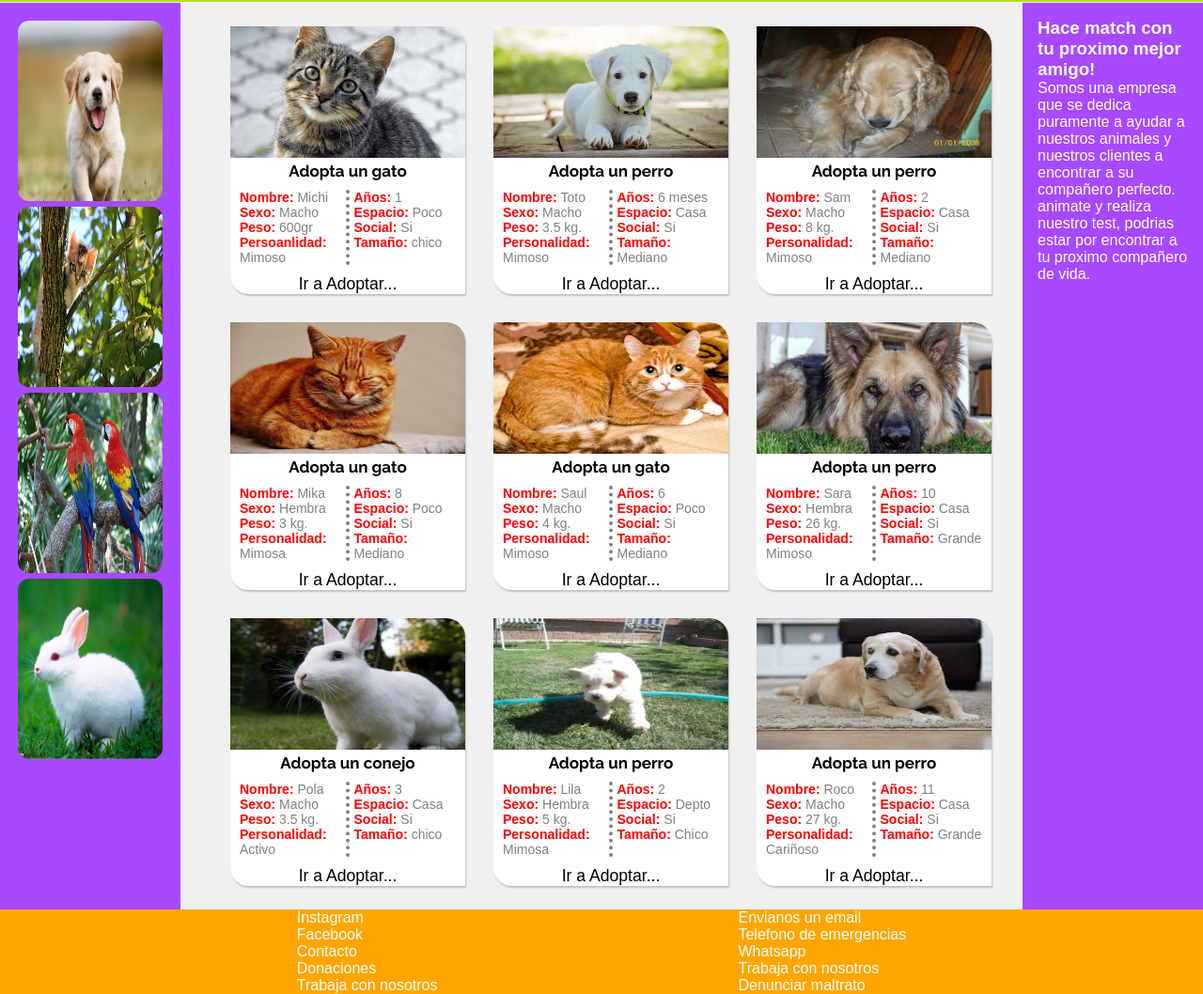
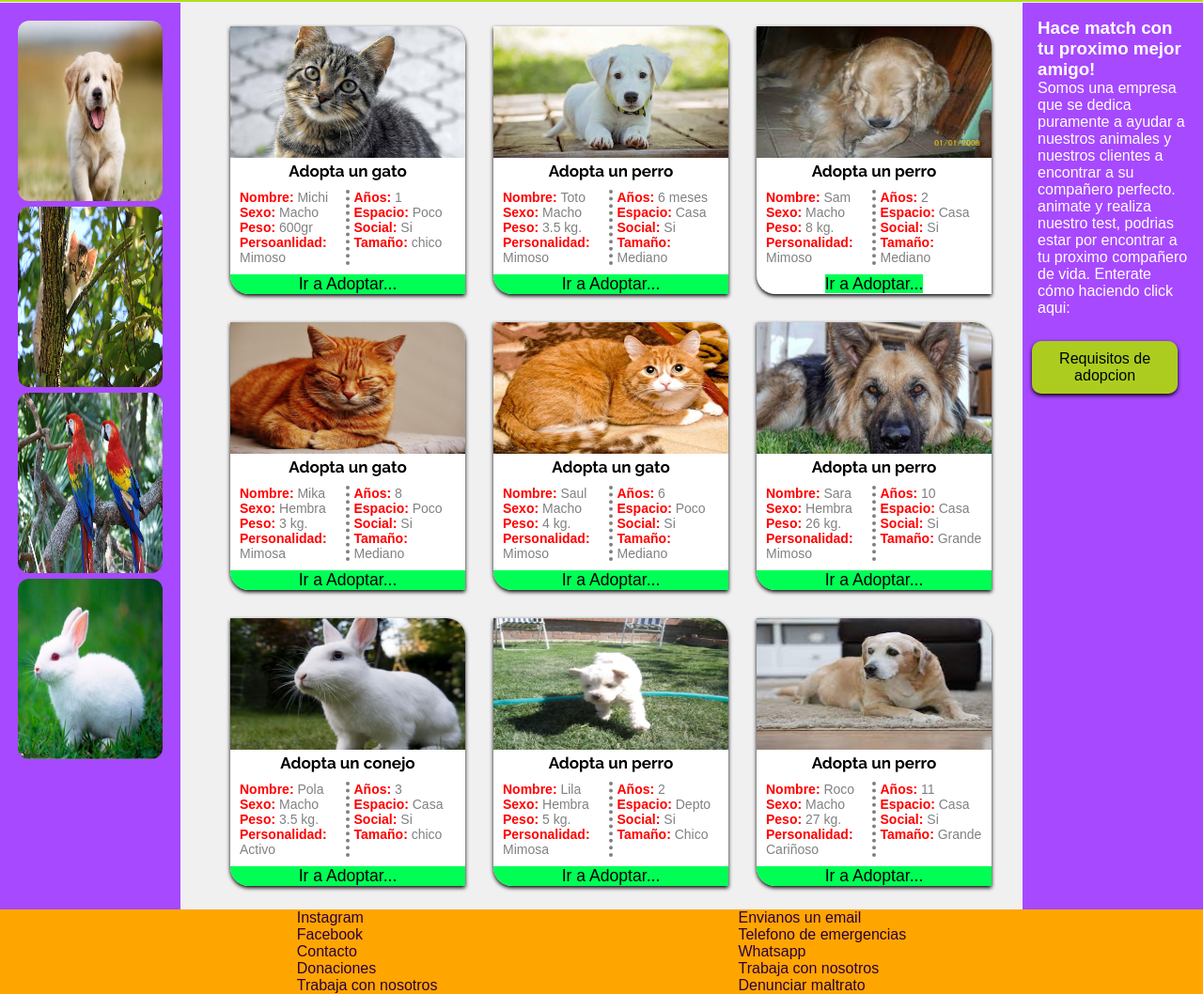
Before and after one commit to DjFernandoIslas/adopcion-de-mascotas, a plain HTML site: page index.html in a window 1280 px wide. Shown: the part 58-1116 px from the top of the page at 94% size. Drawn offline with Linux system fonts and the light colour scheme; a web font is replaced by a local one.

Commit message:
modificando requisitos

```diff
--- a/css/indexstyle.css
+++ b/css/indexstyle.css
@@ -50,11 +50,28 @@ body{
     -o-border-radius: 15px;
 }
 
+.boton-right-side{
+    display: inline-block;
+    padding: 10px 20px;
+    background-color: #addb08e7;
+    color: black;
+    text-decoration: none;
+    border-radius: 10px;
+    width: 60%;
+    margin: 10px;
+    text-align: center;
+    -webkit-border-radius: 10px;
+    -moz-border-radius: 10px;
+    -ms-border-radius: 10px;
+    -o-border-radius: 10px;
+    box-shadow: 0px 2px 4px rgba(0, 0, 2, 2);
+}
+
 footer{
     display: flex;
     flex-direction: row;
     justify-content: center;
-    background-color: #FFA500;;
+    background-color: #FFA500;
 
 }
 
@@ -72,5 +89,5 @@ footer{
 
 footer a{
     text-decoration: none;
-    color: white;
+    color: rgb(43, 0, 59);
 }
--- a/css/stylec.css
+++ b/css/stylec.css
@@ -25,7 +25,7 @@ padding: 10px;
     margin: 15px;
     background: white;
     border-radius: 0 20px;
-    box-shadow: 1px 2px 2px rgba(0, 0, 0, 0.2);
+    box-shadow: 0px 2px 4px rgba(0, 0, 0, 2);
     overflow: hidden;
 }
 
@@ -75,3 +75,12 @@ span {
     font-weight: bold;
     color: red;
 }
+
+.a-adoptar{
+    background-color: rgb(0, 255, 85);
+    width: 100vw;
+}
+
+.footer{
+    background-color: rgb(0, 255, 85);
+}
--- a/index.html
+++ b/index.html
@@ -53,7 +53,7 @@
             <li><span>Tamaño: </span>chico</li>
         </div>
         <div class="footer">
-            <a href="adopta.html">Ir a Adoptar...</a>
+            <a href="adopta.html" class="a-adoptar">Ir a Adoptar...</a>
         </div>
     </div>
 
@@ -72,7 +72,7 @@
         </div>
 
         <div class="footer">
-            <a href="adopta.html">Ir a Adoptar...</a>
+            <a href="adopta.html" class="a-adoptar">Ir a Adoptar...</a>
         </div>
     </div>
 
@@ -90,7 +90,7 @@
             <li><span>Tamaño: </span>Mediano</li>
         </div>
         <div id="footer"">
-            <a href="adopta.html">Ir a Adoptar...</a>
+            <a href="adopta.html" class="a-adoptar">Ir a Adoptar...</a>
         </div>
     </div>
 
@@ -108,7 +108,7 @@
             <li><span>Tamaño: </span>Mediano</li>
         </div>
         <div class="footer">
-            <a href="adopta.html">Ir a Adoptar...</a>
+            <a href="adopta.html" class="a-adoptar">Ir a Adoptar...</a>
         </div>
     </div>
 
@@ -126,7 +126,7 @@
             <li><span>Tamaño: </span>Mediano</li>
         </div>
         <div class="footer">
-            <a href="form_adopcion.html">Ir a Adoptar...</a>
+            <a href="form_adopcion.html" class="a-adoptar">Ir a Adoptar...</a>
         </div>
     </div>
 
@@ -144,7 +144,7 @@
             <li><span>Tamaño: </span>Grande</li>
         </div>
         <div class="footer">
-            <a href="form_adopcion.html">Ir a Adoptar...</a>
+            <a href="form_adopcion.html" class="a-adoptar">Ir a Adoptar...</a>
         </div>
     </div>
 
@@ -162,7 +162,7 @@
             <li><span>Tamaño: </span>chico</li>
         </div>
         <div class="footer">
-            <a href="adopta.html">Ir a Adoptar...</a>
+            <a href="adopta.html" class="a-adoptar">Ir a Adoptar...</a>
         </div>
     </div>
 
@@ -180,7 +180,7 @@
             <li><span>Tamaño: </span>Chico</li>
         </div>
         <div class="footer">
-            <a href="adopta.html">Ir a Adoptar...</a>
+            <a href="adopta.html" class="a-adoptar">Ir a Adoptar...</a>
         </div>
     </div>
 
@@ -198,15 +198,15 @@
             <li><span>Tamaño: </span>Grande</li>
         </div>
         <div class="footer">
-            <a href="form_adopcion.html">Ir a Adoptar...</a>
+            <a href="form_adopcion.html" class="a-adoptar">Ir a Adoptar...</a>
         </div>
     </div>
 </div>
 <div class="side-right">
     <div class="side-right-container">
     <h3>Hace match con tu proximo mejor amigo!</h3>
-    <p>Somos una empresa que se dedica puramente a ayudar a nuestros animales y nuestros clientes a encontrar a su compañero perfecto. animate y realiza nuestro test, podrias estar por encontrar a tu proximo compañero de vida.</p></div>
-
+    <p>Somos una empresa que se dedica puramente a ayudar a nuestros animales y nuestros clientes a encontrar a su compañero perfecto. animate y realiza nuestro test, podrias estar por encontrar a tu proximo compañero de vida. Enterate cómo haciendo click aqui:</p></div>
+    <a href="https://www.ejemplo.com" class="boton-right-side">Requisitos de adopcion</a>
 </div>
 </div>
 <footer>
```
